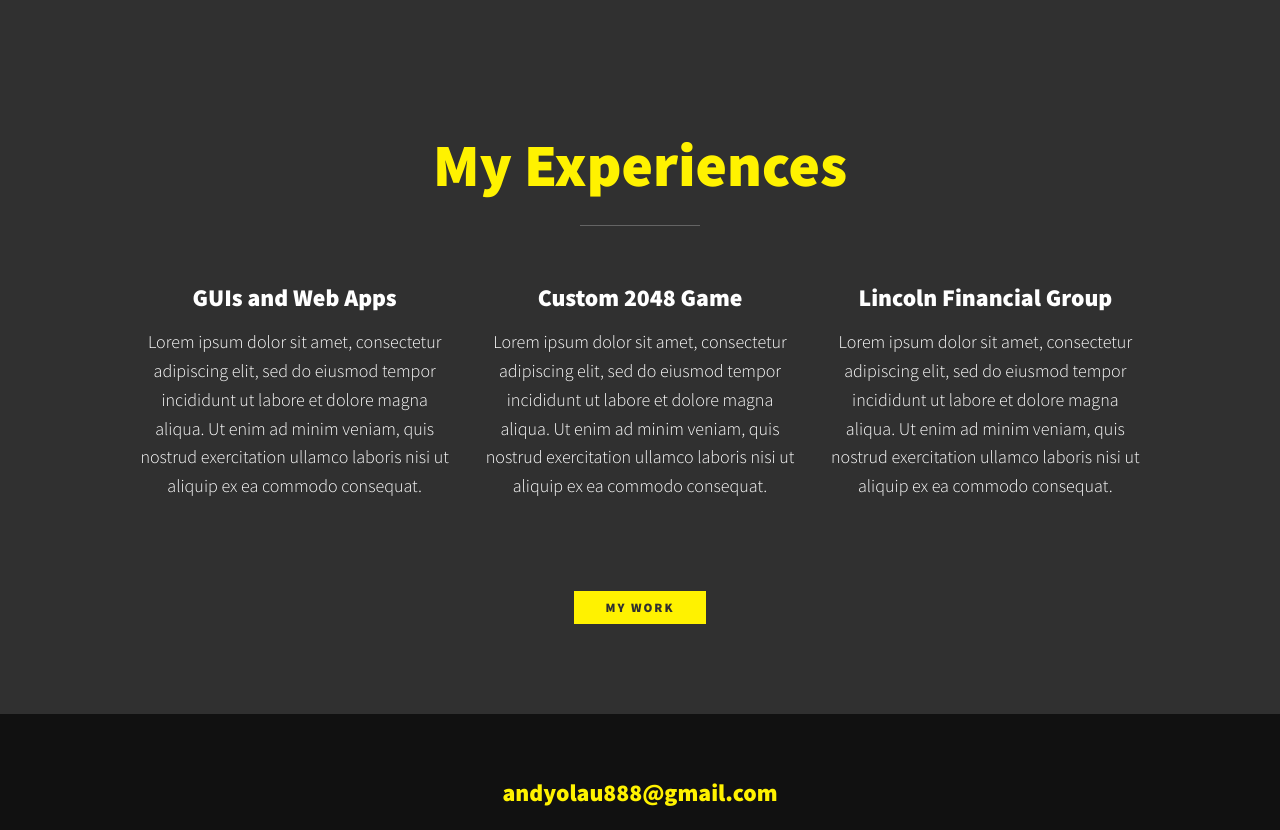
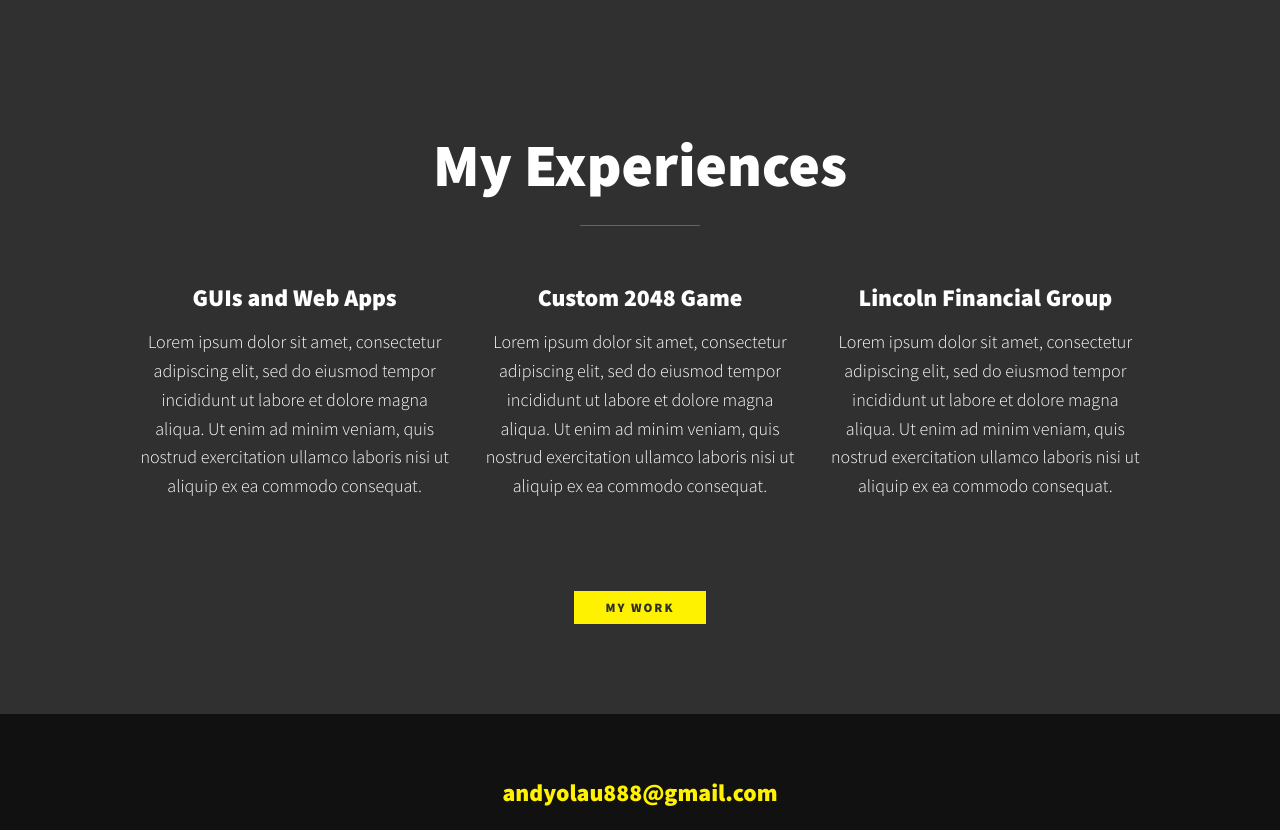
Before and after one commit to andy-1au/personal-website, a plain HTML site: page index.html in a window 1280 px wide. Shown: the part 1260-2090 px from the top of the page. Drawn offline with nearby package versions, Linux system fonts and the light colour scheme.

Commit message:
changed section title colors

```diff
--- a/css/style.css
+++ b/css/style.css
@@ -179,7 +179,7 @@ h3 { font-size: var(--fs-h3) }
 }
 
 .section__title--experiences {
-    color: var(--clr-accent);
+    color: var(--clr-light);
     position: relative;
 }
 
```
